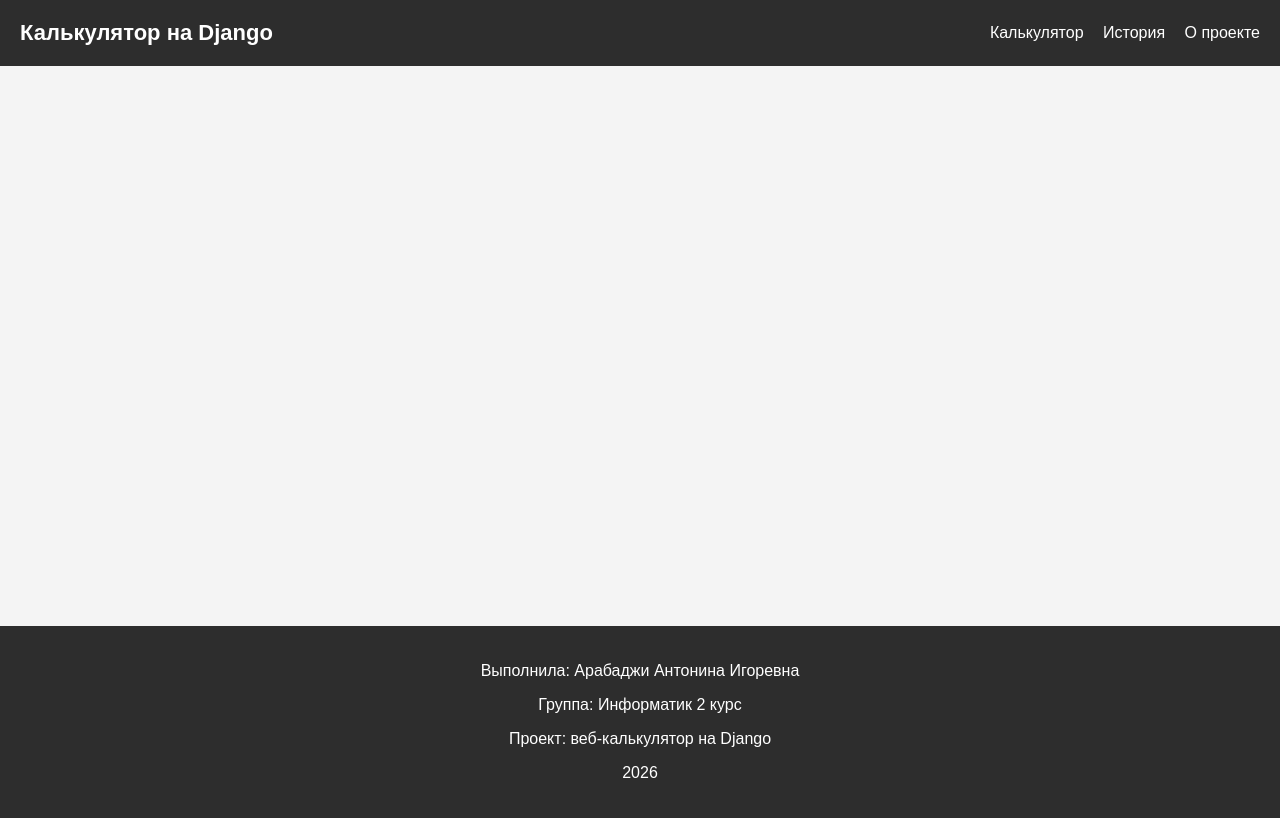
After one commit to KITLER222/calculator_django, a Django app: template calc/templates/base.html in a window 1280 px wide. The commit adds this page. Run offline with Django 4.2, Linux system fonts and the light colour scheme; the template is opened without the code that fills it, so the values that code supplies are empty.

Commit message:
add new prodgect3

```diff
--- /dev/null
+++ b/calc/static/calc/script.js
@@ -0,0 +1,12 @@
+function setTheme(themeName) {
+    document.body.className = themeName;
+    localStorage.setItem("theme", themeName);
+}
+
+window.onload = function () {
+    let savedTheme = localStorage.getItem("theme");
+
+    if (savedTheme) {
+        document.body.className = savedTheme;
+    }
+}
--- /dev/null
+++ b/calc/static/calc/style.css
@@ -0,0 +1,124 @@
+body {
+    margin: 0;
+    font-family: Arial, sans-serif;
+    background: #f4f4f4;
+    color: #222222;
+}
+
+header {
+    background: #2d2d2d;
+    color: white;
+    padding: 20px;
+    display: flex;
+    justify-content: space-between;
+    align-items: center;
+}
+
+.logo {
+    font-size: 22px;
+    font-weight: bold;
+}
+
+nav a {
+    color: white;
+    text-decoration: none;
+    margin-left: 15px;
+}
+
+nav a:hover {
+    text-decoration: underline;
+}
+
+main {
+    min-height: 500px;
+    padding: 30px;
+    text-align: center;
+}
+
+.card {
+    background: white;
+    width: 600px;
+    margin: 20px auto;
+    padding: 25px;
+    border-radius: 12px;
+    box-shadow: 0 0 10px #cccccc;
+}
+
+input {
+    width: 300px;
+    padding: 12px;
+    font-size: 16px;
+}
+
+button {
+    padding: 12px 18px;
+    margin: 6px;
+    border: none;
+    border-radius: 8px;
+    background: #444444;
+    color: white;
+    cursor: pointer;
+}
+
+button:hover {
+    background: #666666;
+}
+
+.history-item {
+    background: #eeeeee;
+    margin: 10px;
+    padding: 12px;
+    border-radius: 8px;
+}
+
+.clear-link {
+    display: inline-block;
+    margin-top: 20px;
+    color: #cc0000;
+    text-decoration: none;
+}
+
+footer {
+    background: #2d2d2d;
+    color: white;
+    text-align: center;
+    padding: 20px;
+}
+
+.dark {
+    background: #111111;
+    color: white;
+}
+
+.dark .card {
+    background: #222222;
+    color: white;
+}
+
+.dark .history-item {
+    background: #333333;
+}
+
+.blue {
+    background: #d8efff;
+    color: #003366;
+}
+
+.blue .card {
+    background: white;
+}
+
+.blue header,
+.blue footer {
+    background: #005b96;
+}
+
+.green {
+    background: #e0f7e9;
+    color: #104d2f;
+}
+
+.green header,
+.green footer {
+    background: #2e7d32;
+}
--- /dev/null
+++ b/calc/templates/base.html
@@ -0,0 +1,41 @@
+{% load static %}
+
+<!DOCTYPE html>
+<html>
+<head>
+    <meta charset="UTF-8">
+    <title>Калькулятор на Django</title>
+
+    <link rel="stylesheet" href="{% static 'calc/style.css' %}">
+</head>
+
+<body>
+
+<header>
+    <div class="logo">
+        Калькулятор на Django
+    </div>
+
+    <nav>
+        <a href="{% url 'home' %}">Калькулятор</a>
+        <a href="{% url 'history' %}">История</a>
+        <a href="{% url 'about' %}">О проекте</a>
+    </nav>
+</header>
+
+<main>
+    {% block content %}
+    {% endblock %}
+</main>
+
+<footer>
+    <p>Выполнила: Арабаджи Антонина Игоревна</p>
+    <p>Группа: Информатик 2 курс</p>
+    <p>Проект: веб-калькулятор на Django</p>
+    <p>2026</p>
+</footer>
+
+<script src="{% static 'calc/script.js' %}"></script>
+
+</body>
+</html>
--- a/calc/urls.py
+++ b/calc/urls.py
@@ -1,6 +1,10 @@
 from django.urls import path
 from . import views
 
+
 urlpatterns = [
-    path('', views.home),
+    path('', views.home, name='home'),
+    path('history/', views.history_page, name='history'),
+    path('about/', views.about_page, name='about'),
+    path('clear/', views.clear_history, name='clear_history'),
 ]
--- a/config/settings.py
+++ b/config/settings.py
@@ -17,12 +17,16 @@ INSTALLED_APPS = [
     'django.contrib.contenttypes',
     #для работы со статическими файлами такие как цсс, джаваскрипт, картики
     'django.contrib.staticfiles',
+    'django.contrib.sessions',
     #наше приложение калькулятора (если его не указать джанго не узнает о нашем приложении)
     'calc',
 ]
 
 #список специальных обработчиков запросов (нам можно оставить пустым)
-MIDDLEWARE = []
+MIDDLEWARE = [
+    'django.contrib.sessions.middleware.SessionMiddleware',
+    'django.middleware.common.CommonMiddleware',
+]
 
 #подключаем главный файл адресов сайта - config/urls.py
 ROOT_URLCONF = 'config.urls'
```
Also changed, not shown: calc/models.py (+14 -0 lines), calc/templates/about.html (added, +29 -0 lines), calc/templates/history.html (added, +32 -0 lines), calc/templates/home.html (+38 -45 lines), calc/views.py (+52 -9 lines), calc/migrations/0001_initial.py, db.sqlite3.
